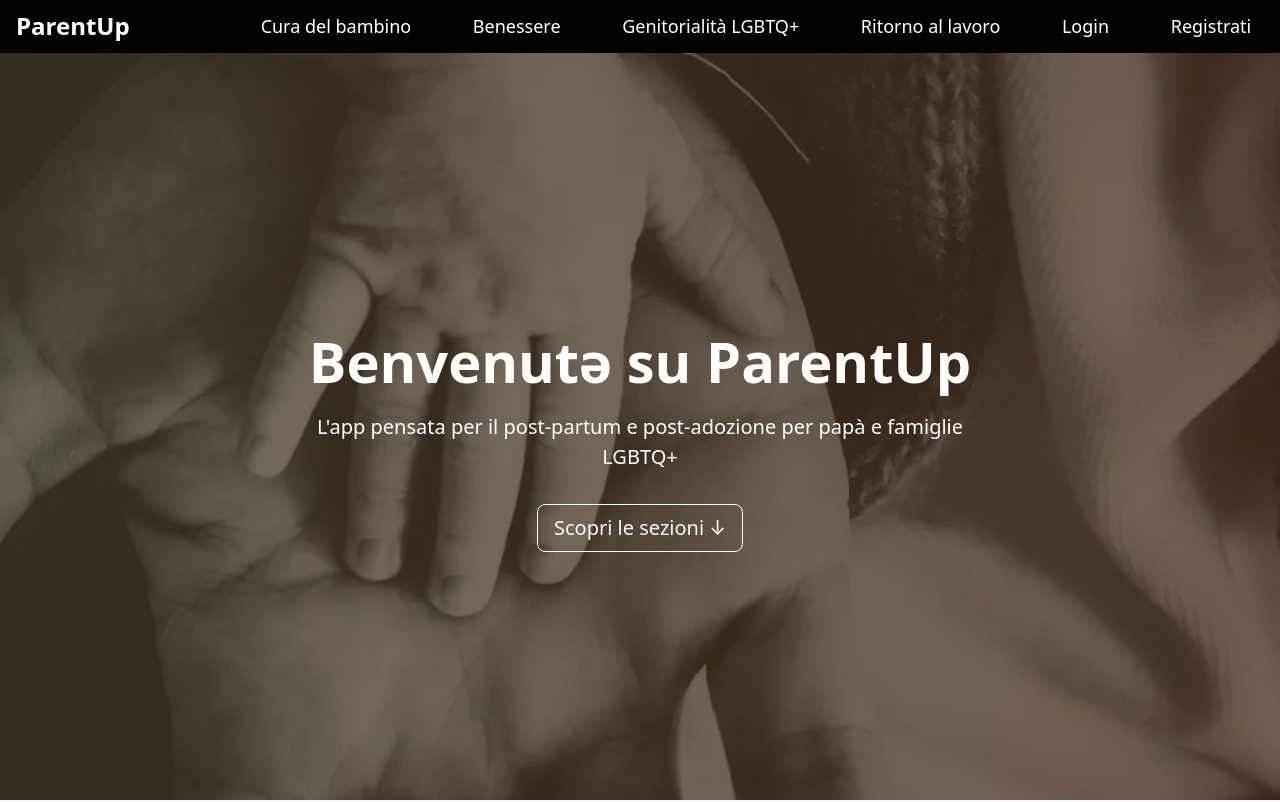
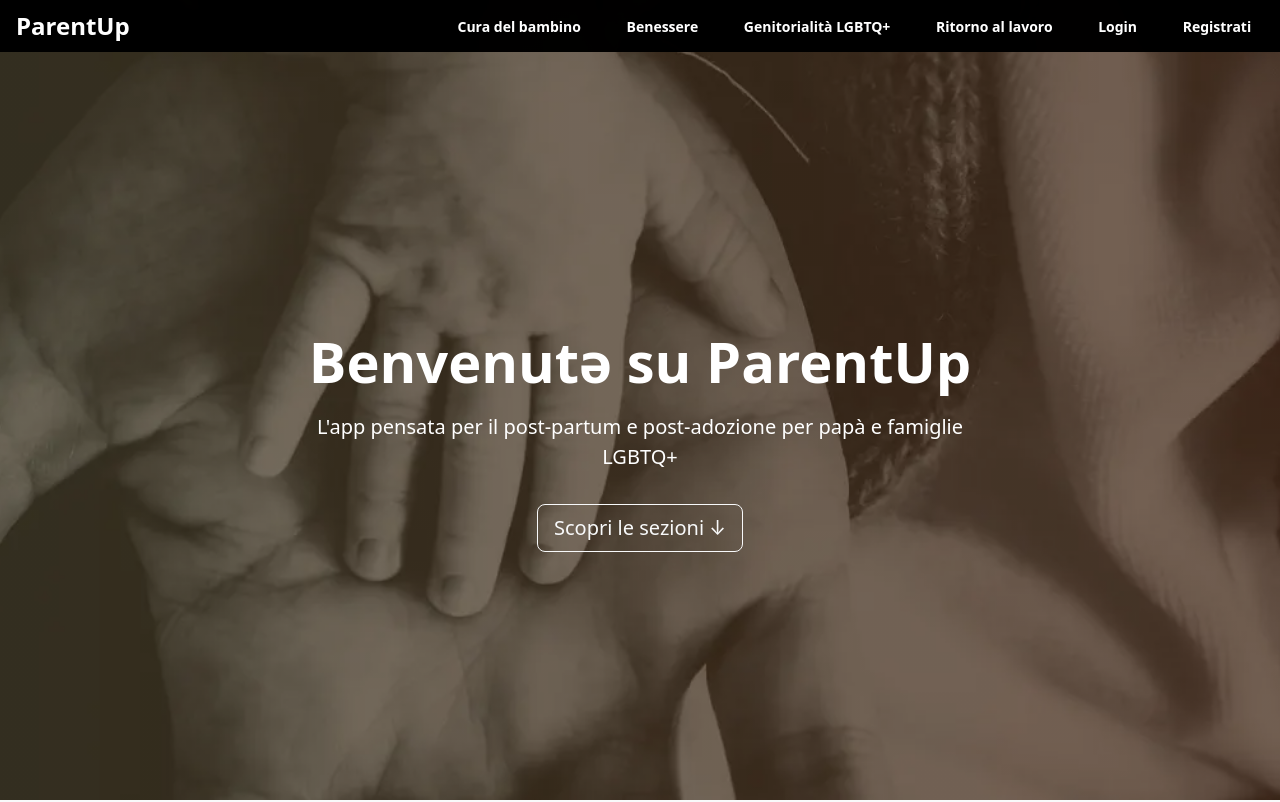
Before and after one commit to KateB-creator/parentup-frontend, a React (Vite) app: page / in a window 1280 px wide. Shown: the top 802 px of the page. Built offline with nearby package versions, Linux system fonts and the light colour scheme; no server answers.

Commit message:
aggiornato css navbar

```diff
--- a/src/styles/Navbar.css
+++ b/src/styles/Navbar.css
@@ -79,14 +79,17 @@
   background: none;
   border: none;
   color: white;
-  font-size: 18px;
-  padding: 5px 0;
+  font-size: 14px;
+  font-weight: 600;
+  padding: 0.3rem 0;
   cursor: pointer;
   text-align: left;
   text-decoration: none;
-  margin-left: 20px;
 }
 
+.menu-item:hover {
+  color: #f4b20b !important;
+}
 .menu-item.logout {
   border: 1px solid red;
   color: red;
@@ -126,11 +129,11 @@
 
   .desktop-menu {
     display: flex;
-    gap: 1rem;
     align-items: center;
   }
 
   .menu-item {
     padding: 0.3rem 0.8rem;
+    margin-left: 20px;
   }
 }
```
